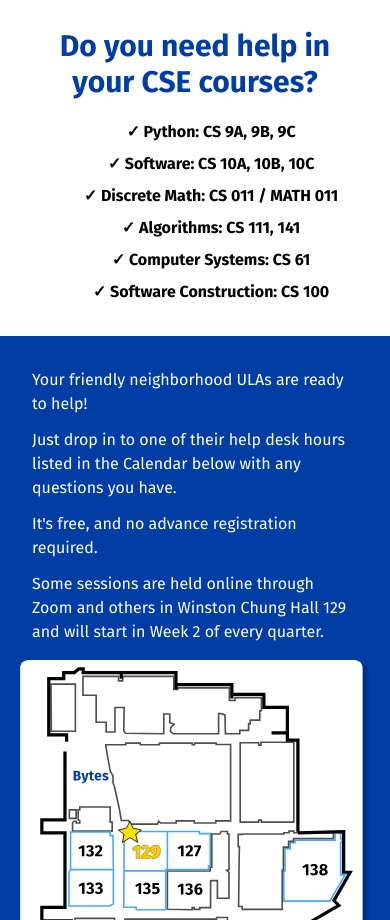
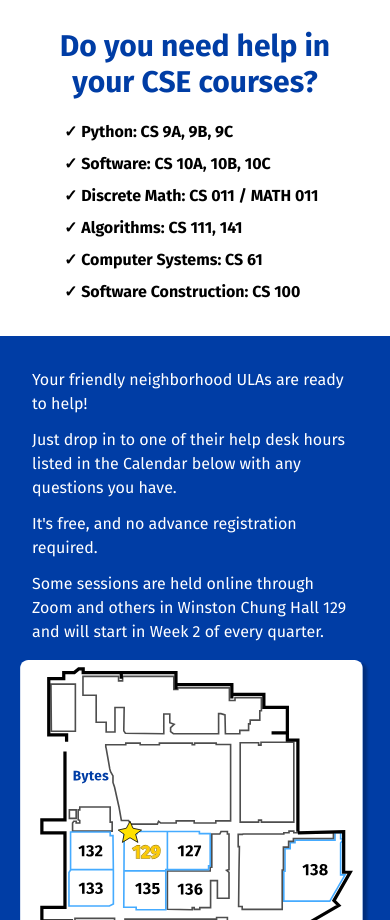
Before and after one commit to acm-ucr/cse-ula, a Next.js app: page / in a window 390 px wide. Shown: the part 920-1840 px from the top of the page. Built offline with nearby package versions, Linux system fonts and the light colour scheme.

Commit message:
changed text-center to text-left

```diff
--- a/src/components/home/HelpInCourses.tsx
+++ b/src/components/home/HelpInCourses.tsx
@@ -22,7 +22,7 @@ export default function HelpInCourses() {
         <Header text="Do you need help in your CSE courses?" />
       </motion.div>
 
-      <div className="mt-5 grid grid-cols-1 gap-2 pl-8 text-center font-semibold md:grid-cols-2 md:justify-items-center md:gap-14 md:pl-0 md:text-left md:text-lg">
+      <div className="mt-5 grid grid-cols-1 gap-2 pl-8 text-left font-semibold md:grid-cols-2 md:justify-items-center md:gap-14 md:pl-0 md:text-left md:text-lg">
         <ul className="space-y-2">
           <motion.li {...itemAnimation(0.3)}>✓ Python: CS 9A, 9B, 9C</motion.li>
           <motion.li {...itemAnimation(0.4)}>
```
